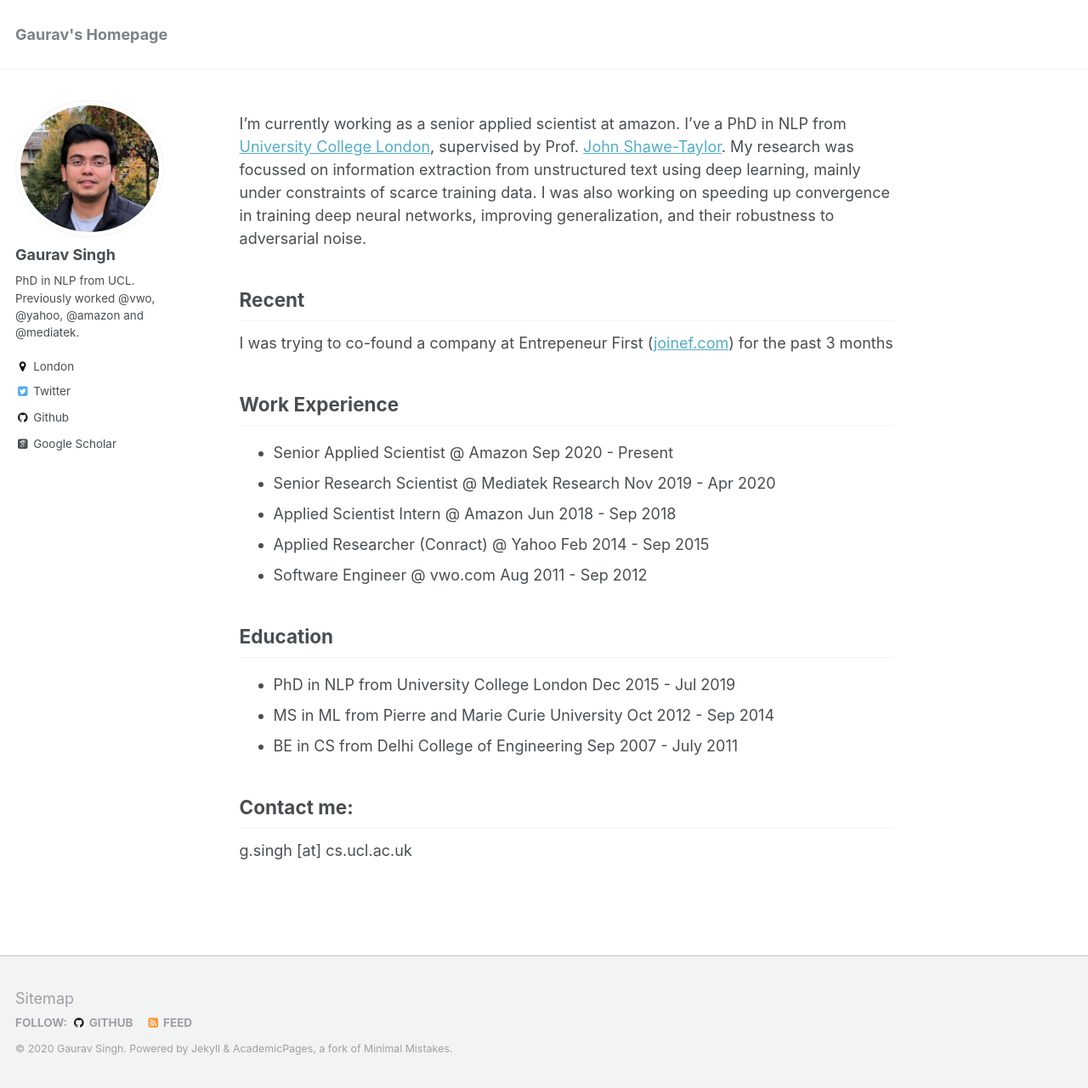
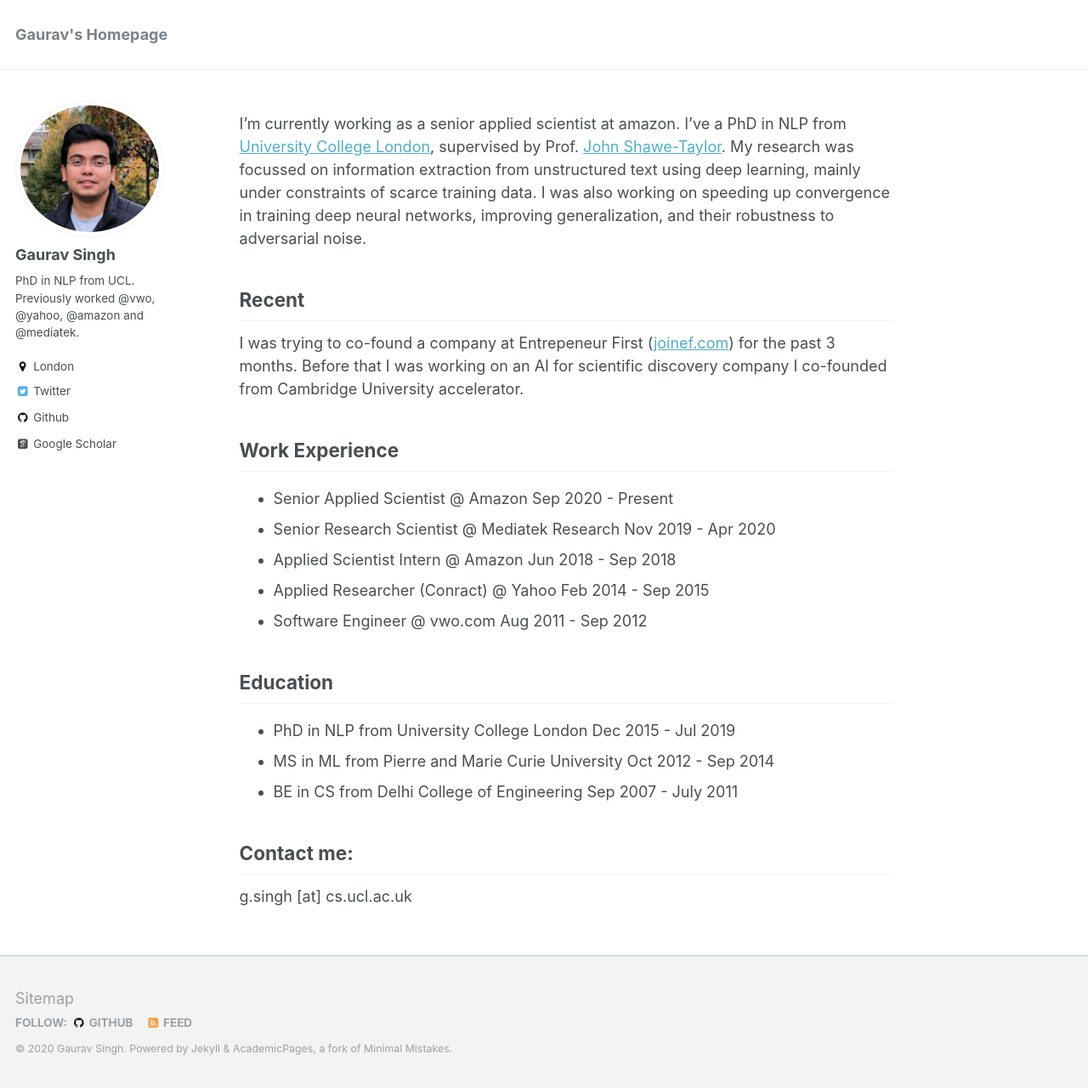
Before and after one commit to gauravsc/gauravsc.github.io, a Jekyll site: the page built from _pages/about.md, in a window 1280 px wide and 1280 px high. Shown: the whole window at 85% size. Built offline with Jekyll 4.4.1, drawn with Linux system fonts in a browser that asks for light colours; some web fonts are replaced.

Commit message:
Update about.md

```diff
--- a/_pages/about.md
+++ b/_pages/about.md
@@ -12,7 +12,7 @@ I'm currently working as a senior applied scientist at amazon. I've a PhD in NLP
 
 Recent
 ------
-I was trying to co-found a company at Entrepeneur First (<a href="https://www.joinef.com">joinef.com</a>) for the past 3 months
+I was trying to co-found a company at Entrepeneur First (<a href="https://www.joinef.com">joinef.com</a>) for the past 3 months. Before that I was working on an AI for scientific discovery company I co-founded from Cambridge University accelerator.
 
 Work Experience
 ------
```
